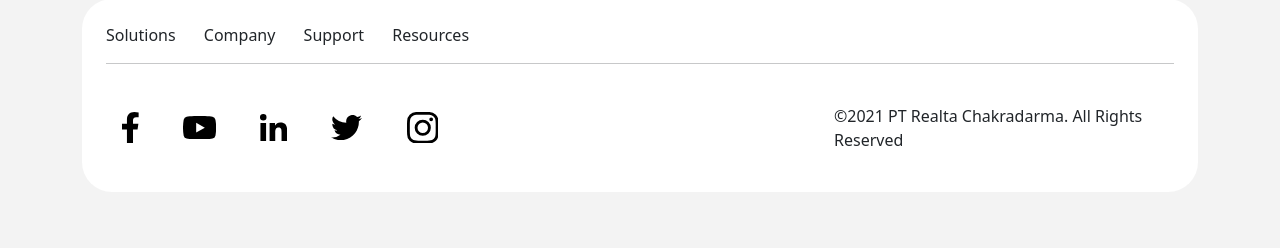
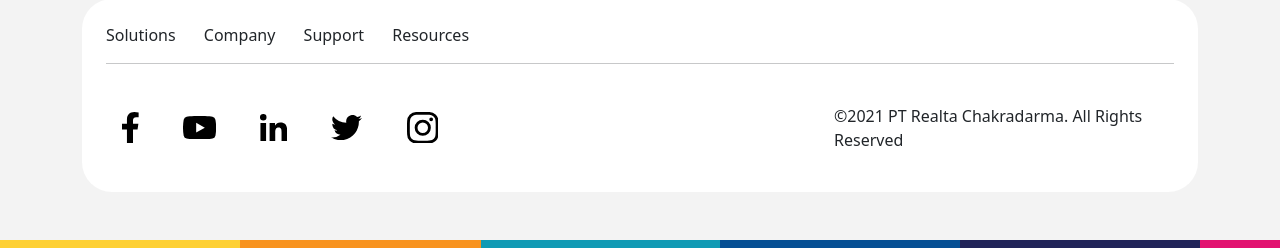
Before and after one commit to cfg155/redesign-realta-site, a CodeIgniter 4 app: template appstarter/app/Views/blog.php in a window 1280 px wide. Shown: the part 1563-1811 px from the top of the page. Before the commit the page ends 1709 px from the top, so only its background shows below. Run offline with PHP 8.4 and a stand-in for CodeIgniter, Linux system fonts and the light colour scheme; the template is opened without the code that fills it, so the values that code supplies are empty; style sheets or scripts are compiled from the project's sources; some libraries are stand-ins or nearby versions.

Commit message:
adding color bar in footer

```diff
--- a/appstarter/app/Views/layout/component/footer.php
+++ b/appstarter/app/Views/layout/component/footer.php
@@ -1,9 +1,9 @@
 <link rel="stylesheet" href="css/footer.css">
 
 <footer>
-    <div class="container-fluid h-100">
+    <div class="container-fluid w-100 pb-5">
         <div class="container">
-            <div class="footer__wrapper p-4">
+            <div class="footer__wrapper p-4 overflow-hidden">
                 <div class="links">
                     <a href="#" class="text-decoration-none text-dark me-4">Solutions</a>
                     <a href="#" class="text-decoration-none text-dark me-4">Company</a>
@@ -53,6 +53,7 @@
                 </div>
             </div>
 
+
         </div>
     </div>
 
--- a/appstarter/public/css/footer.css
+++ b/appstarter/public/css/footer.css
@@ -5,3 +5,9 @@ footer .footer__wrapper {
   footer .footer__wrapper .social-media a {
     background-color: #ffffff !important;
     border-radius: 15px !important; }
+
+footer .color-bar {
+  width: 100vw !important;
+  height: 1vh !important;
+  background-image: url("../assets/color-bar.png") !important;
+  background-size: fit; }
--- a/scss/footer.scss
+++ b/scss/footer.scss
@@ -1,3 +1,5 @@
+@import "variables";
+
 footer {
   .footer__wrapper {
     min-height: 20vh !important;
@@ -11,4 +13,11 @@ footer {
       }
     }
   }
+
+  .color-bar {
+    width: 100vw !important;
+    height: 1vh !important;
+    background-image: url("../assets/color-bar.png") !important;
+    background-size: fit;
+  }
 }
```
